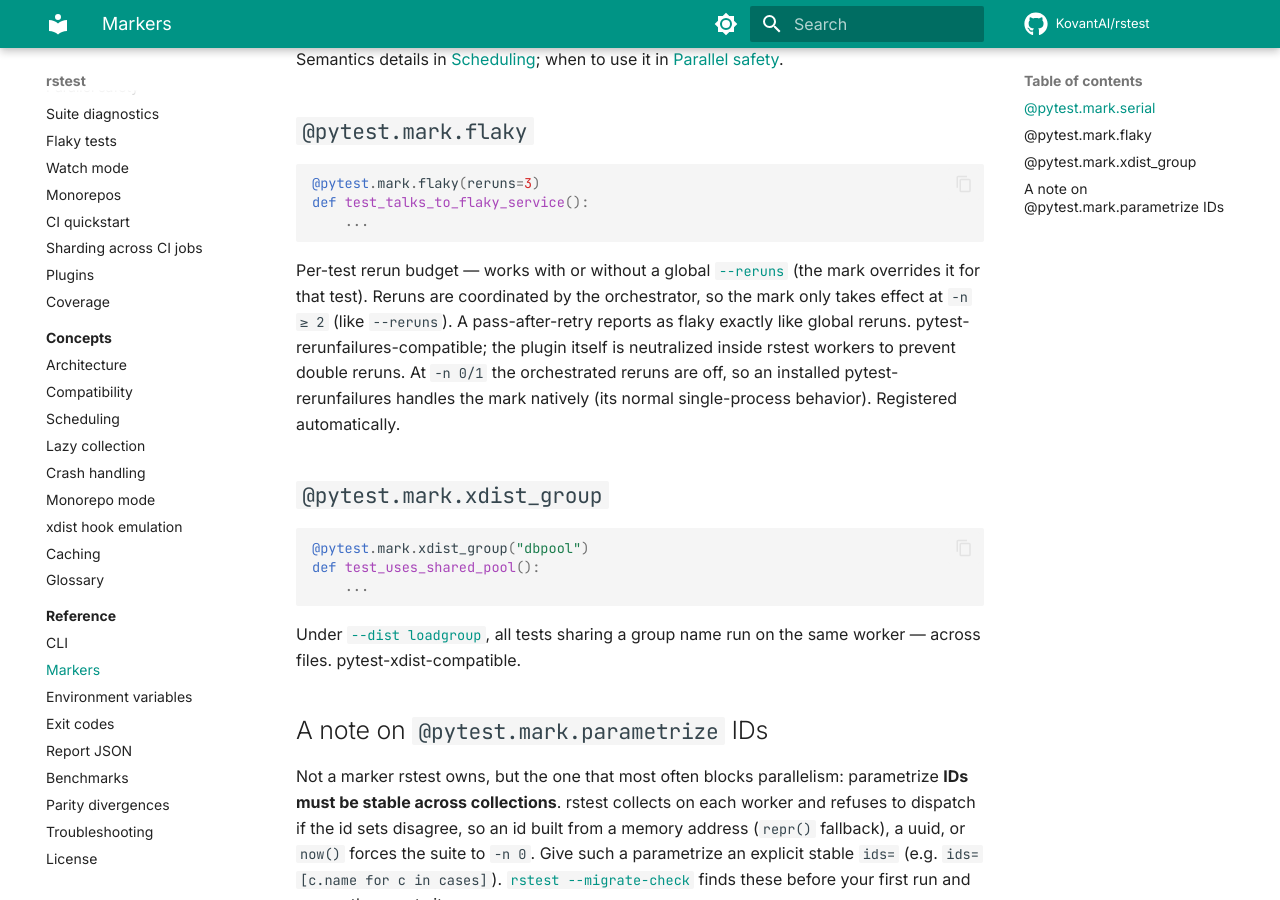
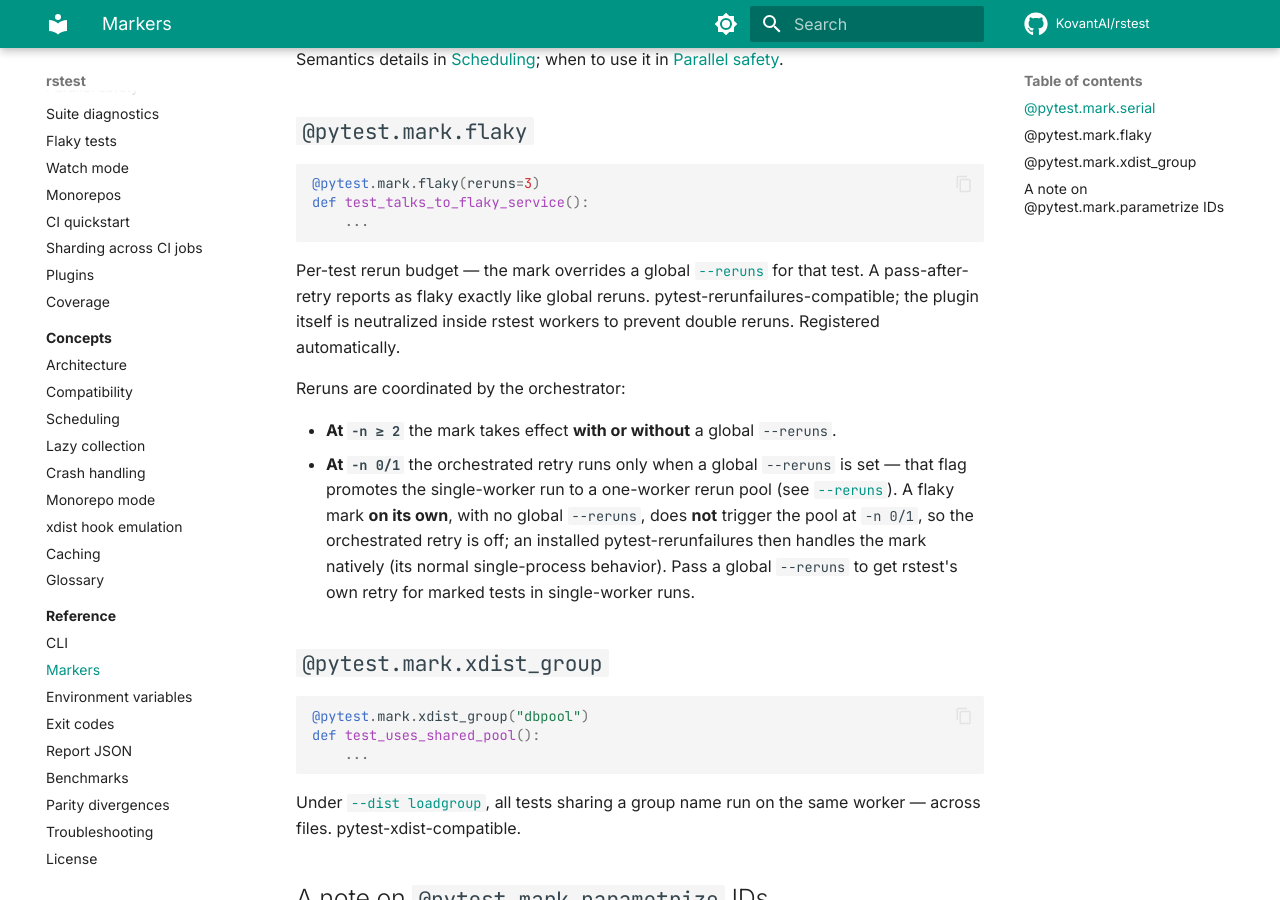
Before and after one commit to KovantAI/rstest, an MkDocs documentation site: the page built from docs/reference/markers.md, in a window 1280 px wide and 900 px high, scrolled down 542 px. Built offline with MkDocs 1.6.1 and Material for MkDocs 9.7.7, drawn with Linux system fonts in a browser that asks for light colours; comment, search, counter and statistics services are not loaded.

Commit message:
fix documentation

````diff
--- a/docs/reference/markers.md
+++ b/docs/reference/markers.md
@@ -30,15 +30,23 @@ def test_talks_to_flaky_service():
     ...
 ```
 
-Per-test rerun budget — works with or without a global
-[`--reruns`](cli.md#-reruns-n) (the mark overrides it for that test).
-Reruns are coordinated by the orchestrator, so the mark only takes effect
-at `-n ≥ 2` (like `--reruns`). A
-pass-after-retry reports as flaky exactly like global reruns.
-pytest-rerunfailures-compatible; the plugin itself is neutralized inside
-rstest workers to prevent double reruns. At `-n 0/1` the orchestrated
-reruns are off, so an installed pytest-rerunfailures handles the mark
-natively (its normal single-process behavior). Registered automatically.
+Per-test rerun budget — the mark overrides a global
+[`--reruns`](cli.md#-reruns-n) for that test. A pass-after-retry reports as
+flaky exactly like global reruns. pytest-rerunfailures-compatible; the plugin
+itself is neutralized inside rstest workers to prevent double reruns.
+Registered automatically.
+
+Reruns are coordinated by the orchestrator:
+
+- **At `-n ≥ 2`** the mark takes effect **with or without** a global
+  `--reruns`.
+- **At `-n 0/1`** the orchestrated retry runs only when a global `--reruns`
+  is set — that flag promotes the single-worker run to a one-worker rerun
+  pool (see [`--reruns`](cli.md#-reruns-n)). A flaky mark **on its own**, with
+  no global `--reruns`, does **not** trigger the pool at `-n 0/1`, so the
+  orchestrated retry is off; an installed pytest-rerunfailures then handles
+  the mark natively (its normal single-process behavior). Pass a global
+  `--reruns` to get rstest's own retry for marked tests in single-worker runs.
 
 ## `@pytest.mark.xdist_group`
 
````
Also changed, not shown: 2 other files.
